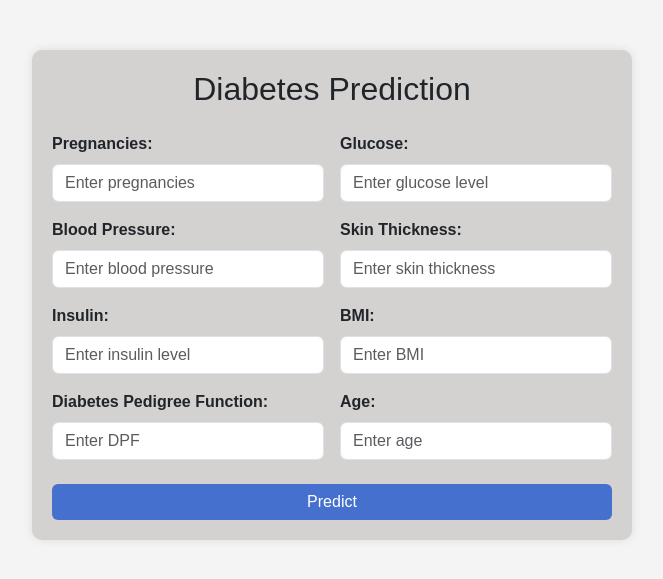
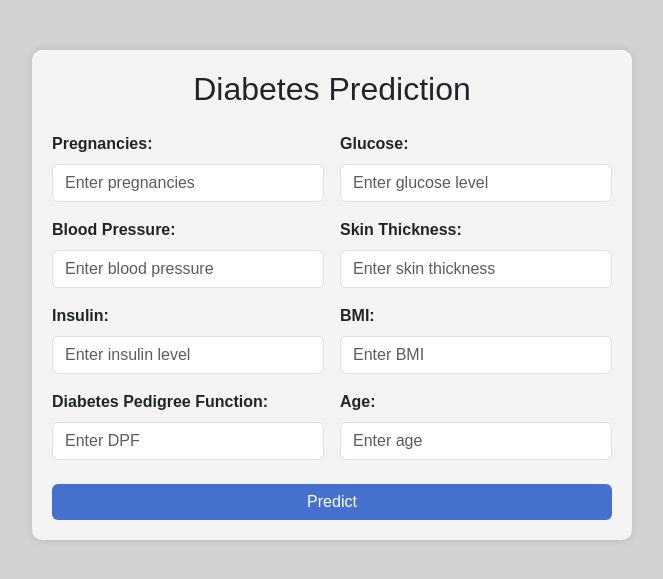
Before and after one commit to JaynishPatel1/ML, a Flask app: page / in a window 1280 px wide. Shown: the top 579 px of the page, without its empty margins (308-971 px from the left). Run offline with Flask 3, Linux system fonts and the light colour scheme; parts of the project's set-up code (start-up, migrations or seed data) failed here and were passed over.

Commit message:
Updated index.html UI

```diff
--- a/webapp/templates/index.html
+++ b/webapp/templates/index.html
@@ -10,14 +10,14 @@
 
     <style>
         body {
-            background-color: #f4f4f4;
+            background-color:  rgb(212, 209, 209);
             font-family: Arial, sans-serif;
         }
         .container {
             max-width: 600px;
             margin: 50px auto;
             padding: 20px;
-            background: rgb(212, 209, 209);
+            background:#f4f4f4;
             border-radius: 10px;
             box-shadow: 0px 0px 10px rgba(0, 0, 0, 0.1);
         }
```
